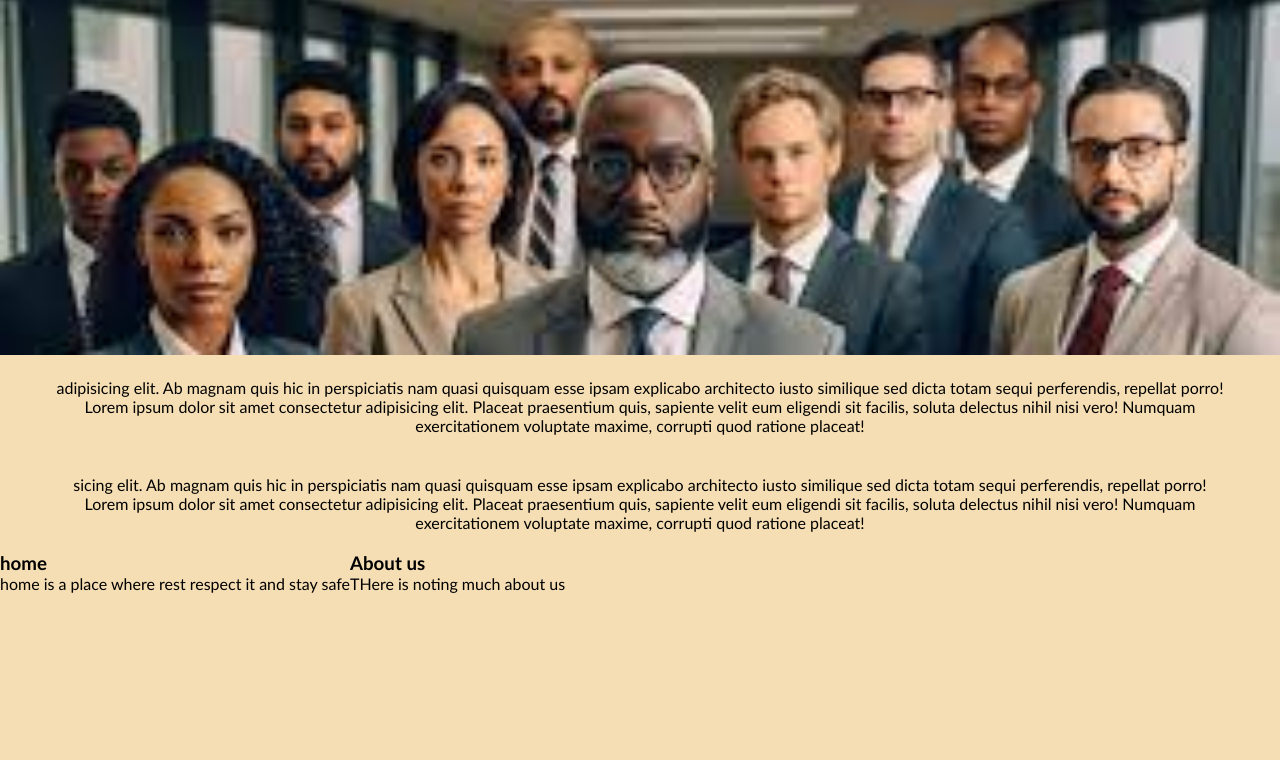
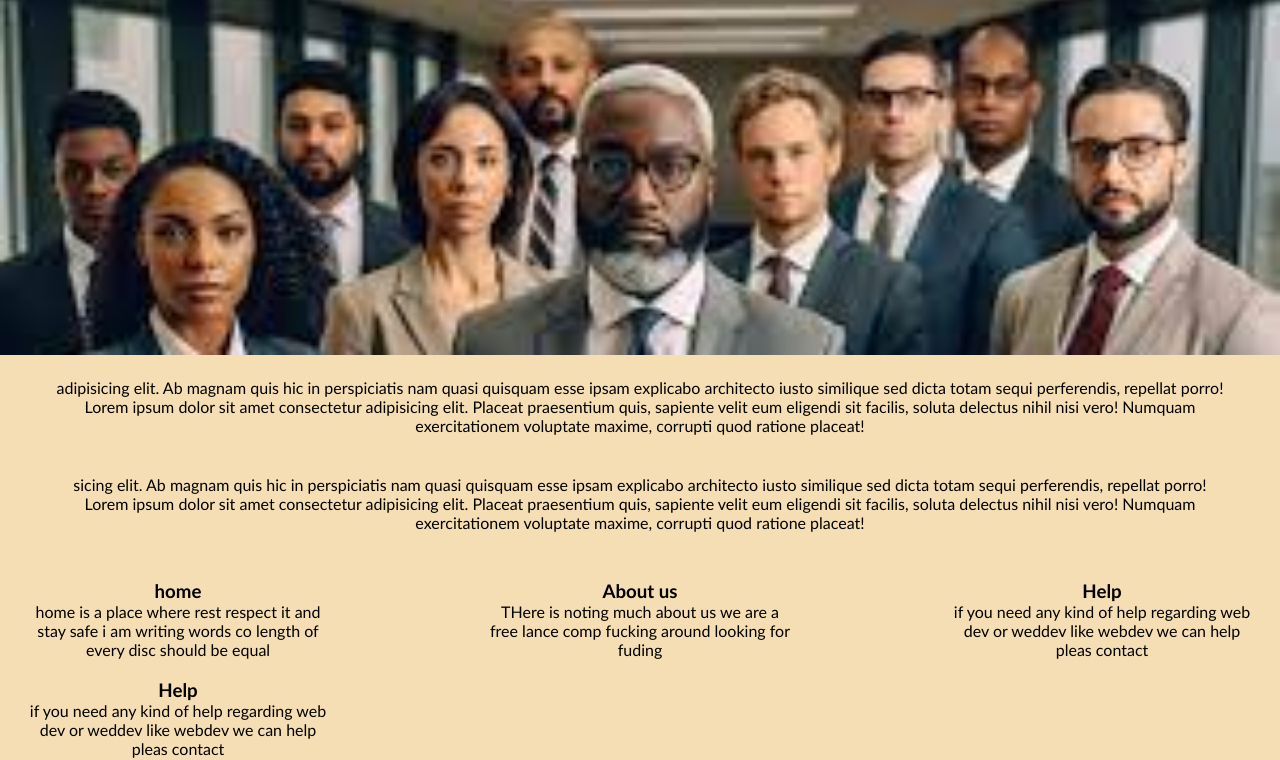
Before and after one commit to ved1beta/practic-2, a plain HTML site: page index.html in a window 1280 px wide. Shown: the part 194-954 px from the top of the page. Before the commit the page ends 800 px from the top, so only its background shows below. Drawn offline with Linux system fonts and the light colour scheme.

Commit message:
project finish

```diff
--- a/index.html
+++ b/index.html
@@ -32,12 +32,23 @@
 <div class="box">
 <div class="home">
     <h3>home</h3>
-    <p>home is a place where rest respect it and stay safe </p>
+    <p>home is a place where rest respect it and stay safe i am writing words co length of every disc should be equal </p>
 </div>
 <div class="about">
     <h3>About us</h3>
-    <p>THere is noting much about us </p>
+    <p>THere is noting much about us we  are a free lance comp fucking around looking for fuding </p>
 </div>
+<div class="help">
+    <h3>Help</h3>
+    <p>if you need any kind of help regarding  web dev or weddev like webdev we can help pleas contact</p>
+</div>
+<div class="help">
+    <h3>Help</h3>
+    <p>if you need any kind of help regarding  web dev or weddev like webdev we can help pleas contact</p>
+</div>
+</div>
+<div class="img1">
+    <img src="/source/images.jpg" alt="">
 </div>
 </body>
 </html>
--- a/style.css
+++ b/style.css
@@ -36,4 +36,15 @@ img{
 }
 .box{
 display: flex;
+flex-wrap: wrap;
+padding: 18px;
+justify-content: space-between;
 }
+.home,.about,.help{
+width: 300px;
+text-align: center;
+margin: 10px;
+}
+div > h3{
+    text-align: center;
+}
```
Also changed, not shown: source/1.jpeg (added), source/7a464c86-7c6e-48d4-a30a-cb914cefff8f.webp (added), source/images.jpg (added).
